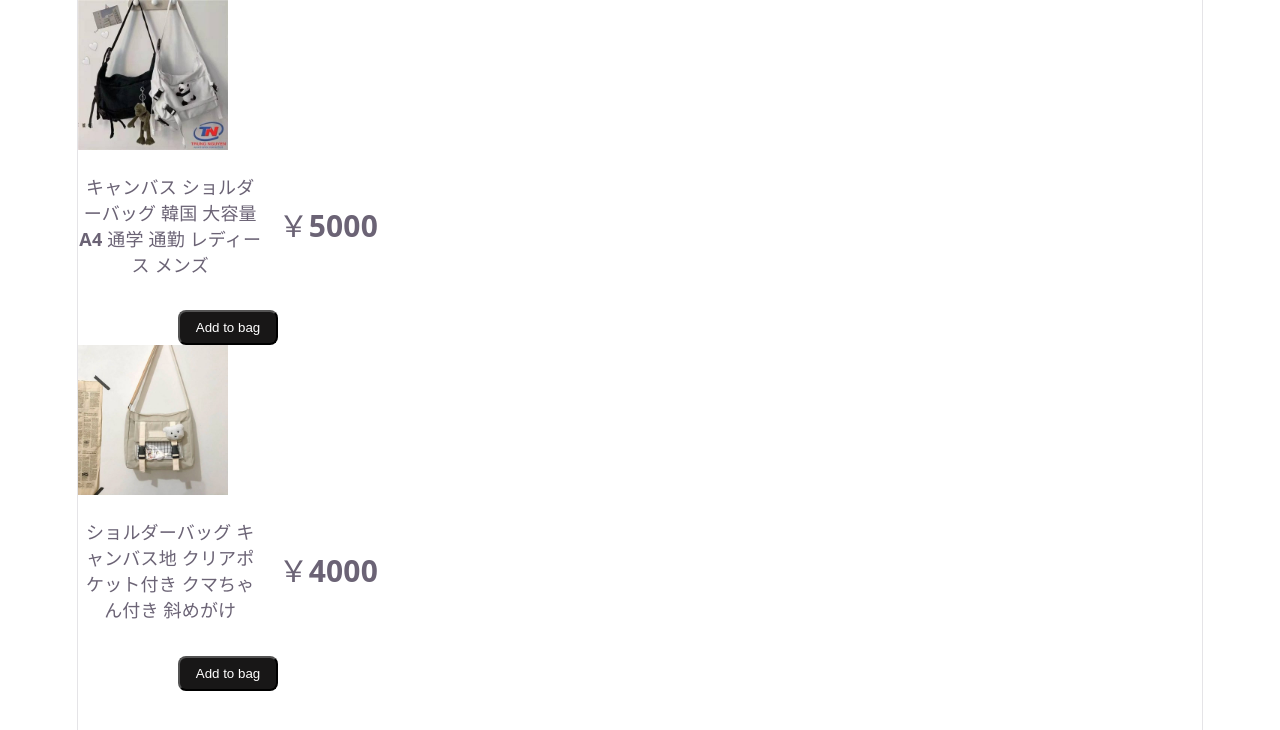
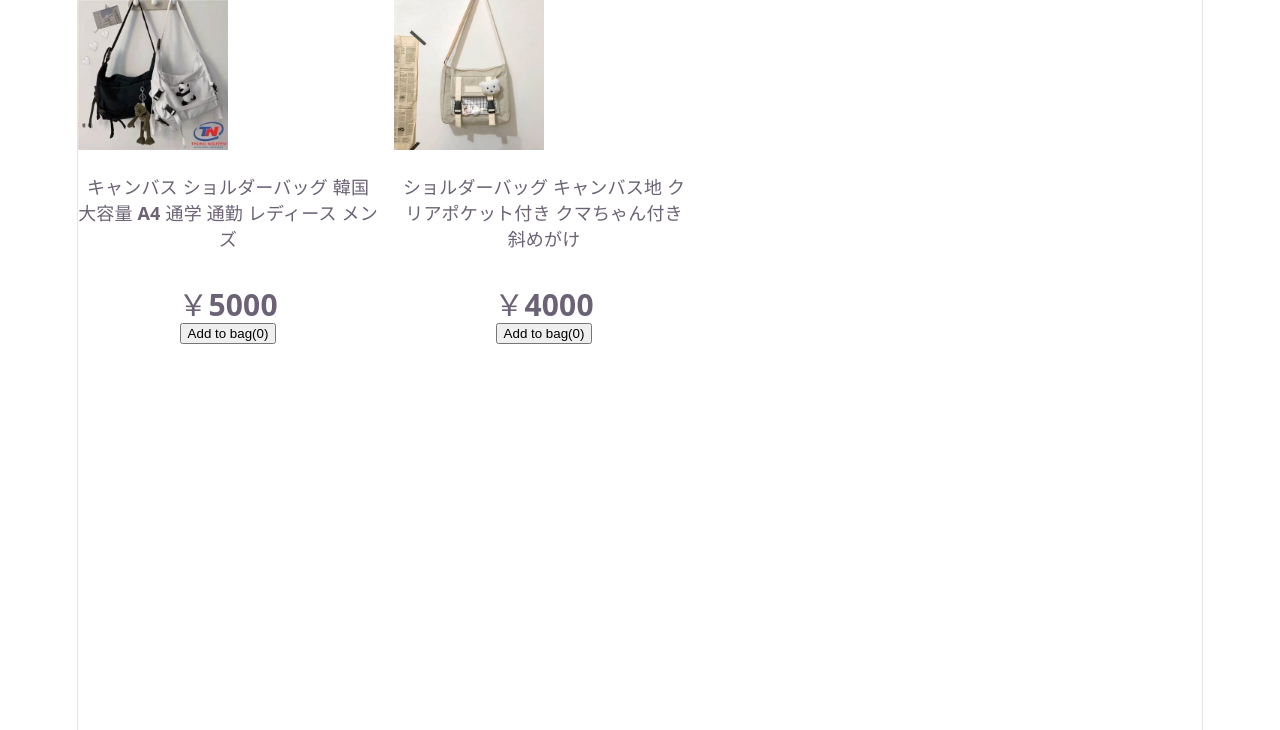
Before and after one commit to nbhvduc/React, a React (Vite) app: page / in a window 1280 px wide. Shown: the top 730 px of the page. Built offline with nearby package versions, Linux system fonts and the light colour scheme.

Commit message:
baitap2 from claude

```diff
--- a/src/App.tsx
+++ b/src/App.tsx
@@ -1,23 +1,10 @@
-import './App.css'
+import { Products } from './products'
 
-import Bag1 from './assets/images/image1.png'
-import Bag2 from './assets/images/image2.png'
-import { ProductBag } from './ProductBag'
 
 function App() {
   return (
-    <div>
-     <ProductBag image={Bag1}
-     producttitle='キャンバス ショルダーバッグ 韓国 大容量 A4 通学 通勤 レディース メンズ'
-     price="￥5000"/>
 
-     <ProductBag image={Bag2}
-     producttitle="ショルダーバッグ キャンバス地 クリアポケット付き クマちゃん付き 斜めがけ"
-     price='￥4000'/>
-
-
-    </div>
-
+  <Products/>
 
   )
 }
--- a/src/ProductBag.css
+++ b/src/ProductBag.css
@@ -6,6 +6,7 @@
 
 .title_product{
     display: flex;
+    flex-direction: column;
     align-items: center;
     justify-content: center;
     gap: 16px;
@@ -31,3 +32,9 @@
     flex: 1;
     width: 50%;
 }
+
+.product_css{
+    display: flex;
+    flex-wrap: wrap;
+    gap: 16px;
+}
--- a/src/ProductBag.tsx
+++ b/src/ProductBag.tsx
@@ -1,6 +1,8 @@
 import './ProductBag.css'
+import { useState } from 'react'
 
 export function ProductBag({image,producttitle,price}:any){
+    const [count,setCount]=useState(0)
     return(
 
         <div className="product_bag_container">
@@ -9,7 +11,8 @@ export function ProductBag({image,producttitle,price}:any){
                 <h4>{producttitle}</h4>
                 <span className="product_price">{price}</span>
             </div>
-           <button className="button_to_bag">Add to bag</button>
+
+           <button onClick={()=>setCount(count+1)}>Add to bag({count})</button>
         </div>
     )
 
--- /dev/null
+++ b/src/products.tsx
@@ -0,0 +1,38 @@
+
+import Bag1 from './assets/images/image1.png'
+import Bag2 from './assets/images/image2.png'
+import { ProductBag } from './ProductBag'
+import './ProductBag.css'
+
+const products=[
+        {
+            id:1,
+            image:Bag1,
+            title:'キャンバス ショルダーバッグ 韓国 大容量 A4 通学 通勤 レディース メンズ',
+            price:5000
+        },
+        {
+            id:2,
+            image:Bag2,
+            title:'ショルダーバッグ キャンバス地 クリアポケット付き クマちゃん付き 斜めがけ',
+            price:4000
+        }
+    ]
+
+export function Products(){
+
+    return(
+
+        <div className='product_css'>
+            {products.map((product)=>(
+                <ProductBag
+                key={product.id}
+                image={product.image}
+                producttitle={product.title}
+                price={`￥${product.price}`}
+                />
+            ))}
+
+        </div>
+    )
+}
```
